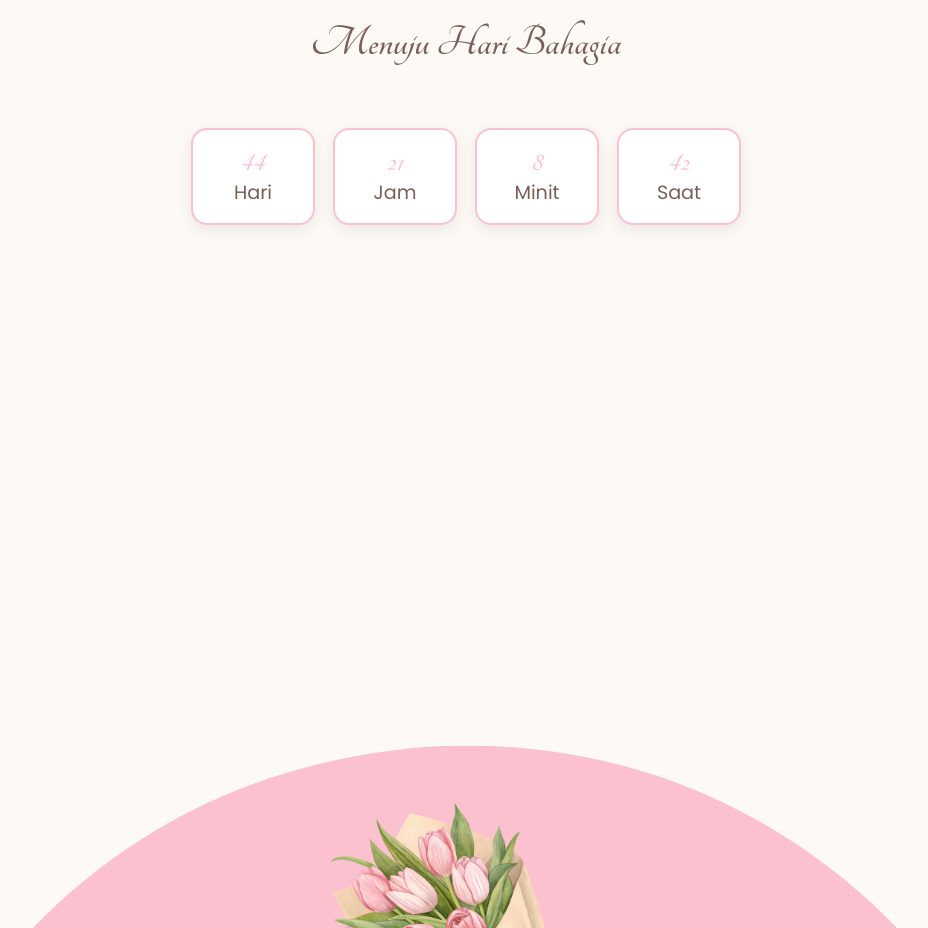
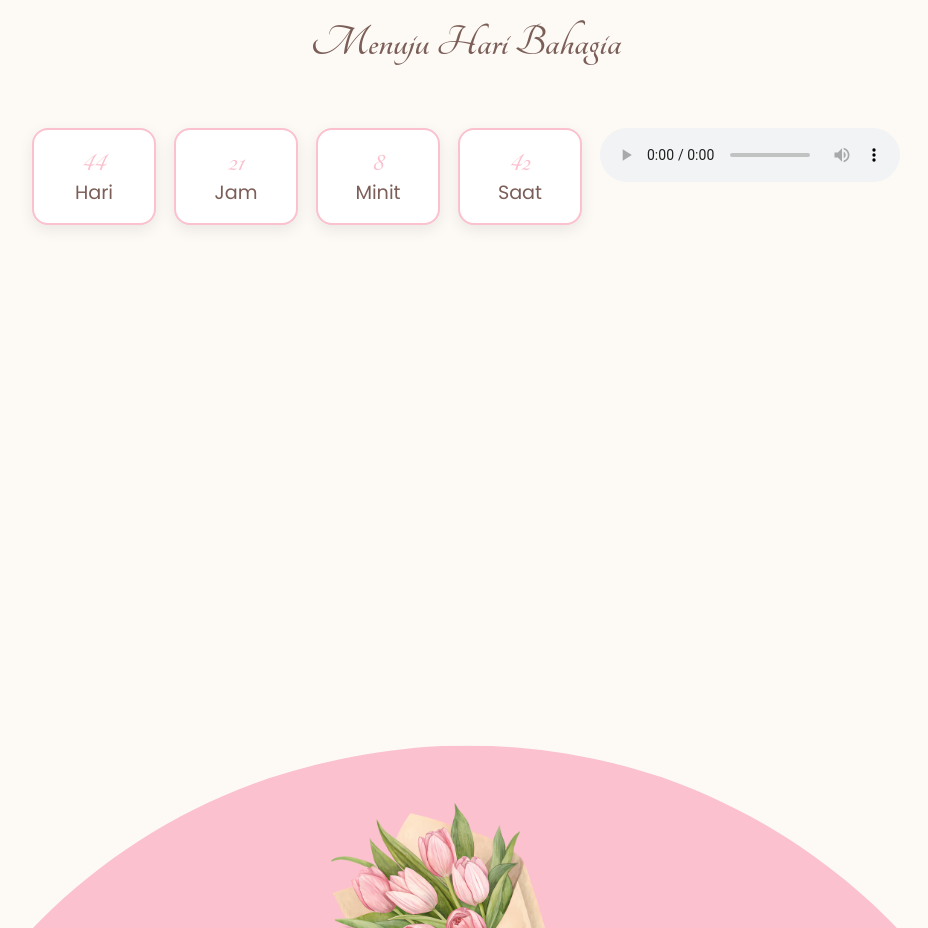
Before and after one commit to FadhlyaHadi/E-card-fatin-Riza-, a plain HTML site: page index.html in a window 1280 px wide. Shown: the part 2200-3128 px from the top of the page, without its empty margins (174-1102 px from the left). Drawn offline with Linux system fonts and the light colour scheme.

Commit message:
Update index.html

```diff
--- a/index.html
+++ b/index.html
@@ -26,6 +26,10 @@
         <div><span id="hours"></span><br>Jam</div>
         <div><span id="minutes"></span><br>Minit</div>
         <div><span id="seconds"></span><br>Saat</div>
+		<audio controls autoplay loop>
+  <source src="song.mp3" type="audio/mpeg">
+  Your browser does not support the audio element.
+</audio>
       </div>
     </section>
 
```
